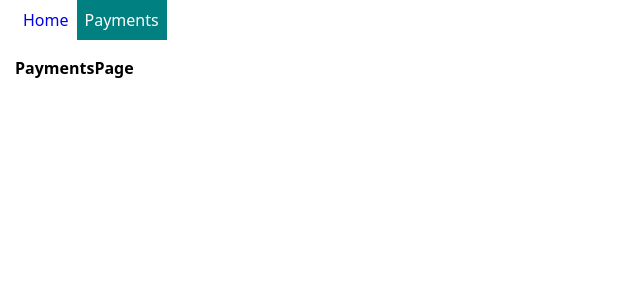
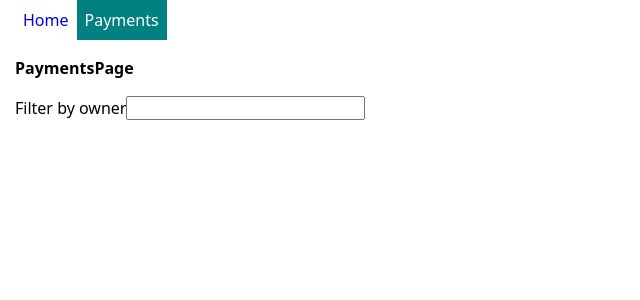
Before and after one commit to luxplanjay/react-100, a React (Vite) app: page /payments in a window 1280 px wide. Shown: the top 300 px of the page, without its empty margins (0-640 px from the left). Built offline with nearby package versions, Linux system fonts and the light colour scheme; no server answers.

Commit message:
add examples

```diff
--- a/src/components/App.jsx
+++ b/src/components/App.jsx
@@ -1,11 +1,17 @@
+import { lazy } from "react";
 import { Route, Routes } from "react-router-dom";
 import Layout from "./Layout/Layout";
-import HomePage from "../pages/HomePage/HomePage";
-import PaymentsPage from "../pages/PaymentsPage/PaymentsPage";
-import NotFoundPage from "../pages/NotFoundPage/NotFoundPage";
-import PaymentDetailsPage from "../pages/PaymentDetailsPage/PaymentDetailsPage";
-import BankInfo from "./BankInfo";
-import PaymentReceipt from "./PaymentReceipt";
+// import BankInfo from "./BankInfo";
+// import PaymentReceipt from "./PaymentReceipt";
+
+const HomePage = lazy(() => import("../pages/HomePage/HomePage"));
+const PaymentsPage = lazy(() => import("../pages/PaymentsPage/PaymentsPage"));
+const PaymentDetailsPage = lazy(() =>
+  import("../pages/PaymentDetailsPage/PaymentDetailsPage")
+);
+const NotFoundPage = lazy(() => import("../pages/NotFoundPage/NotFoundPage"));
+const BankInfo = lazy(() => import("./BankInfo"));
+const PaymentReceipt = lazy(() => import("./PaymentReceipt"));
 
 export default function App() {
   return (
--- a/src/components/Layout/Layout.jsx
+++ b/src/components/Layout/Layout.jsx
@@ -1,3 +1,4 @@
+import { Suspense } from "react";
 import Navigation from "../Navigation/Navigation";
 import css from "./Layout.module.css";
 
@@ -5,7 +6,9 @@ export default function Layout({ children }) {
   return (
     <div className={css.container}>
       <Navigation />
-      {children}
+      <Suspense fallback={<div>Please wait loading page...</div>}>
+        {children}
+      </Suspense>
     </div>
   );
 }
--- /dev/null
+++ b/src/components/OwnerFilter.jsx
@@ -0,0 +1,12 @@
+export default function OwnerFilter({ value, onFilter }) {
+  return (
+    <div>
+      Filter by owner
+      <input
+        type="text"
+        value={value}
+        onChange={(e) => onFilter(e.target.value)}
+      />
+    </div>
+  );
+}
--- a/src/components/PaymentCard/PaymentCard.jsx
+++ b/src/components/PaymentCard/PaymentCard.jsx
@@ -1,9 +1,11 @@
-import { Link } from "react-router-dom";
+import { Link, useLocation } from "react-router-dom";
 import css from "./PaymentCard.module.css";
 
 export default function PaymentCard({
   payment: { id, cardOwner, amount, description },
 }) {
+  const location = useLocation();
+
   return (
     <div className={css.wrapper}>
       <p>
@@ -15,7 +17,9 @@ export default function PaymentCard({
       <p>
         <b>Description:</b> {description}
       </p>
-      <Link to={`/payments/${id}`}>Details</Link>
+      <Link to={`/payments/${id}`} state={location}>
+        Details
+      </Link>
     </div>
   );
 }
--- a/src/pages/HomePage/HomePage.jsx
+++ b/src/pages/HomePage/HomePage.jsx
@@ -1,7 +1,9 @@
 export default function HomePage() {
   return (
     <div>
-      <h1>Home Page</h1>
+      <p>
+        <b>Home Page</b>
+      </p>
     </div>
   );
 }
--- a/src/pages/PaymentDetailsPage/PaymentDetailsPage.jsx
+++ b/src/pages/PaymentDetailsPage/PaymentDetailsPage.jsx
@@ -1,11 +1,14 @@
-import { useEffect, useState } from "react";
-import { useParams, Link, Outlet } from "react-router-dom";
+import { Suspense, useEffect, useRef, useState } from "react";
+import { useParams, Link, Outlet, useLocation } from "react-router-dom";
 import { getPaymentById } from "../../payments-api";
 import PaymentInfo from "../../components/PaymentInfo";
 
 export default function PaymentDetailsPage() {
   const { paymentId } = useParams();
   const [payment, setPayment] = useState(null);
+
+  const location = useLocation();
+  const backLinkURLRef = useRef(location.state ?? "/payments");
 
   useEffect(() => {
     async function fetchPayment() {
@@ -22,6 +25,11 @@ export default function PaymentDetailsPage() {
       <p>
         <b>PaymentDetailsPage</b>
       </p>
+
+      <div>
+        <Link to={backLinkURLRef.current}>Go back</Link>
+      </div>
+
       {payment && <PaymentInfo payment={payment} />}
 
       <ul>
@@ -33,7 +41,9 @@ export default function PaymentDetailsPage() {
         </li>
       </ul>
 
-      <Outlet />
+      <Suspense fallback={<b>Loading nested route...</b>}>
+        <Outlet />
+      </Suspense>
     </div>
   );
 }
--- a/src/pages/PaymentsPage/PaymentsPage.jsx
+++ b/src/pages/PaymentsPage/PaymentsPage.jsx
@@ -1,11 +1,21 @@
-import { useEffect, useState } from "react";
+import { useEffect, useMemo, useState } from "react";
+import { useSearchParams } from "react-router-dom";
 import PaymentList from "../../components/PaymentList/PaymentList";
+import OwnerFilter from "../../components/OwnerFilter";
 import { getPayments } from "../../payments-api";
 
 export default function PaymentsPage() {
   const [payments, setPayments] = useState([]);
   const [loading, setLoading] = useState(false);
   const [error, setError] = useState(false);
+
+  const [searchParams, setSearchParams] = useSearchParams();
+  const ownerParam = searchParams.get("owner") ?? "";
+
+  const changeOwnerFilter = (newFilter) => {
+    searchParams.set("owner", newFilter);
+    setSearchParams(searchParams);
+  };
 
   useEffect(() => {
     async function fetchPayments() {
@@ -23,13 +33,20 @@ export default function PaymentsPage() {
     fetchPayments();
   }, []);
 
+  const filteredPayments = useMemo(() => {
+    return payments.filter((payment) =>
+      payment.cardOwner.toLowerCase().includes(ownerParam.toLowerCase())
+    );
+  }, [ownerParam, payments]);
+
   return (
     <div>
       <p>
         <b>PaymentsPage</b>
       </p>
+      <OwnerFilter value={ownerParam} onFilter={changeOwnerFilter} />
       {loading && <b>Loading payments...</b>}
-      {payments.length > 0 && <PaymentList payments={payments} />}
+      {payments.length > 0 && <PaymentList payments={filteredPayments} />}
     </div>
   );
 }
```
Also changed, not shown: 1 other file (tests, documents, lock files or other folders).
